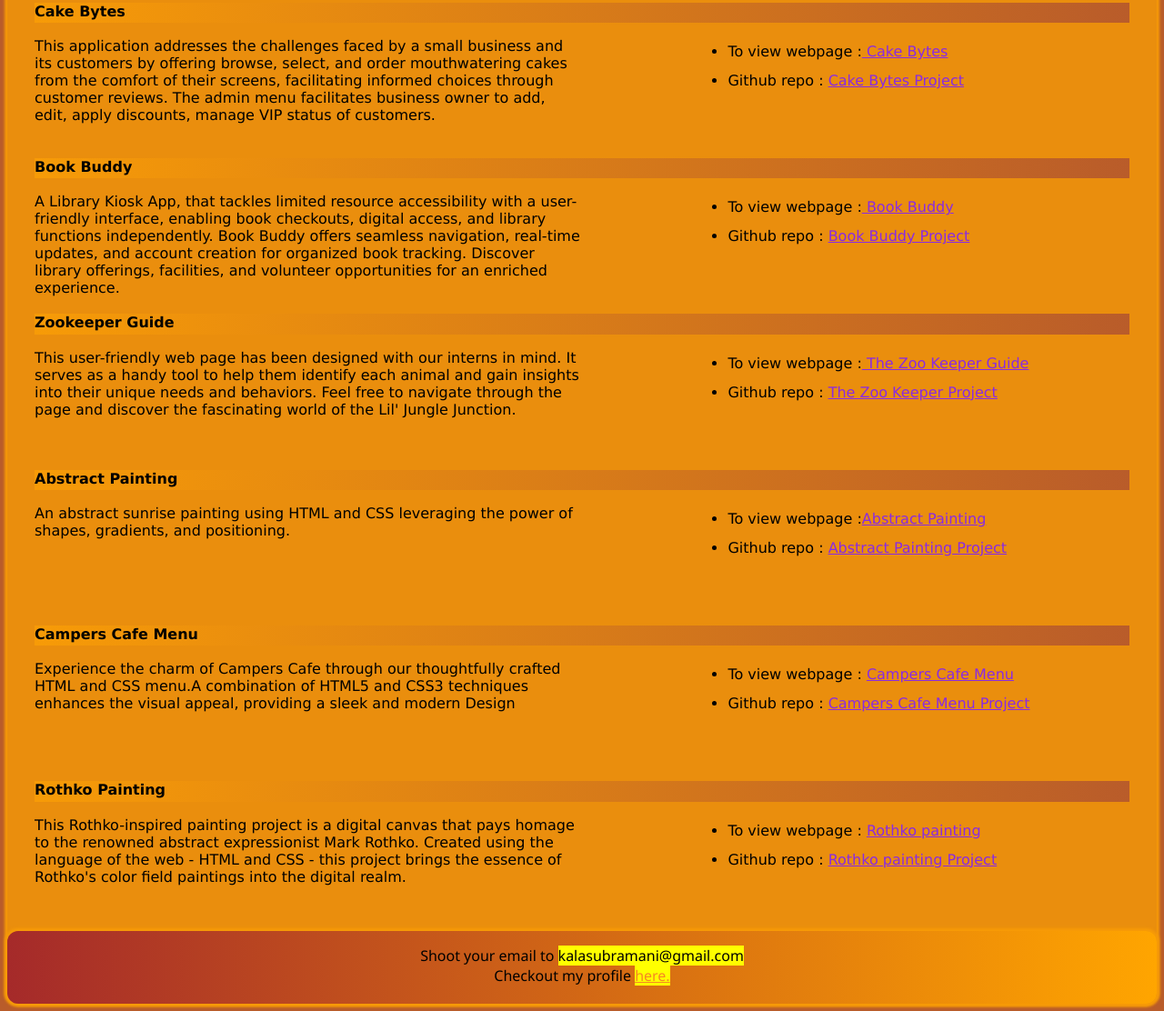
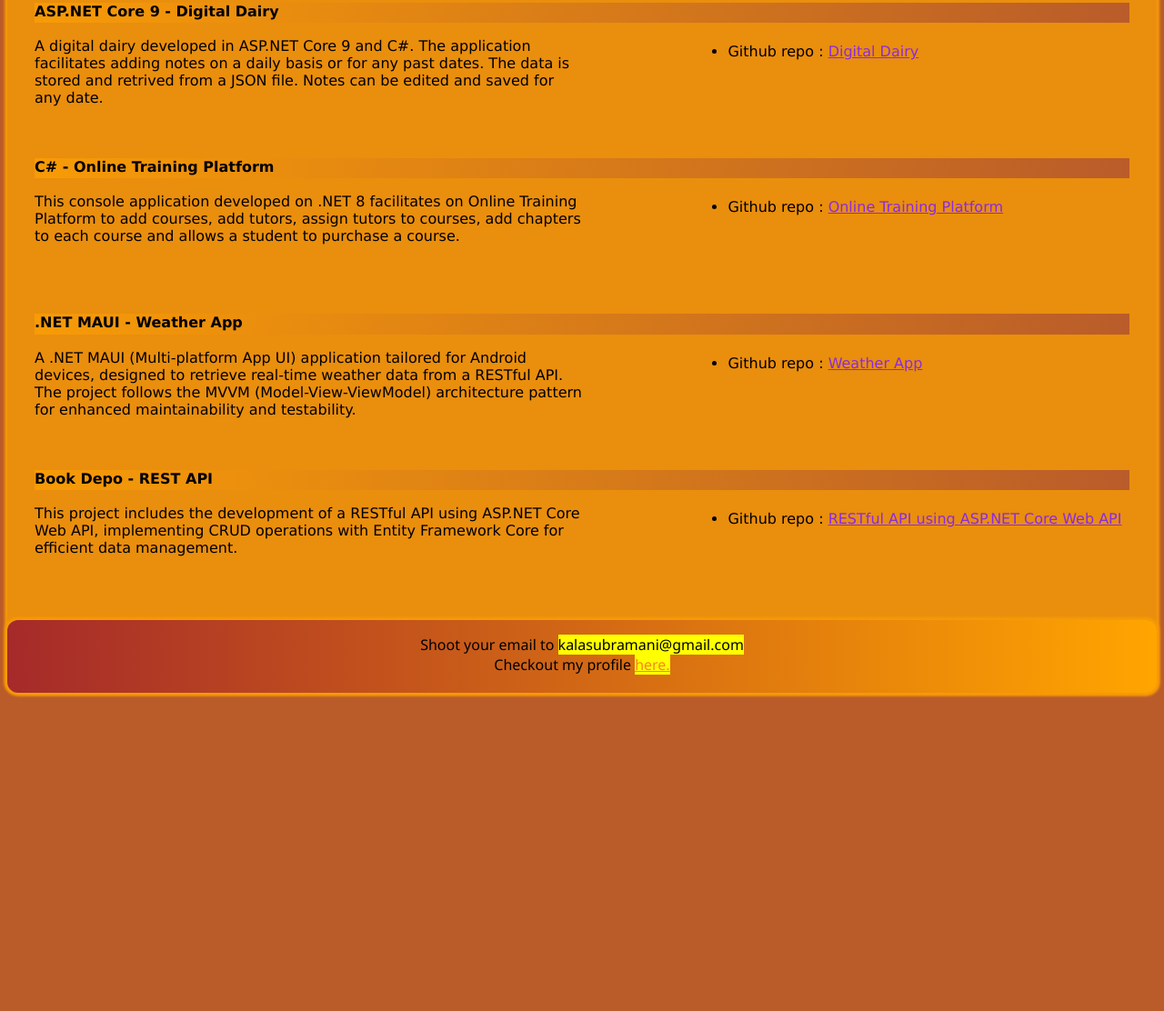
Before and after one commit to kalasubramani/Personal_Site, a plain HTML site: page portfolio.html in a window 1280 px wide. Shown: the part 464-1576 px from the top of the page at 91% size. After the commit the page ends 1234 px from the top, so only its background shows below. Drawn offline with Linux system fonts and the light colour scheme.

Commit message:
Updated index and portfolio pages with latest projects

```diff
--- a/portfolio.html
+++ b/portfolio.html
@@ -22,69 +22,6 @@
       </div>
       <!-- main content -->
       <div class="divmain">
-
-                        <!-- ASP.NET project -->
-                        <div class="projectSection">
-                          <h4 class="projectName">ASP.NET Core 9 - Digital Dairy</h4>
-                          <p class="projectDesc">
-                            A digital dairy developed in ASP.NET Core 9 and C#. The application
-                            facilitates adding notes on a daily basis or for any past dates.
-                            The data is stored and retrived from a JSON file.
-                            Notes can be edited and saved for any date.
-                          </p>
-                          <div class="projectList">
-                            <ul class="listitem">
-                              <!-- <li>
-                                To view webpage :<a
-                                  alt="RenderDeployed-CakeBytes"
-                                  target="_blank"
-                                  href=""
-                                >
-                                  Online Training Platform</a
-                                >
-                              </li> -->
-                              <li>
-                                Github repo :
-                                <a
-                                  alt="GitHubRepo-Digital Dairy"
-                                  target="_blank"
-                                  href="https://github.com/kalasubramani/DiaryEntries-ASP.NET"
-                                  >Digital Dairy</a>
-                              </li>
-                            </ul>
-                          </div>
-                        </div>
-
-                <!-- C# project -->
-                <div class="projectSection">
-                  <h4 class="projectName">C# - Online Training Platform</h4>
-                  <p class="projectDesc">
-                    This console application developed on .NET 8 facilitates on Online Training Platform to
-                    add courses, add tutors, assign tutors to courses, add chapters to
-                    each course and allows a student to purchase a course.
-                  </p>
-                  <div class="projectList">
-                    <ul class="listitem">
-                      <!-- <li>
-                        To view webpage :<a
-                          alt="RenderDeployed-CakeBytes"
-                          target="_blank"
-                          href=""
-                        >
-                          Online Training Platform</a
-                        >
-                      </li> -->
-                      <li>
-                        Github repo :
-                        <a
-                          alt="GitHubRepo-OnlineTrainingPlatform"
-                          target="_blank"
-                          href="https://github.com/kalasubramani/OnlineTrainingPlatform-CSharp.NET8"
-                          >Online Training Platform</a>
-                      </li>
-                    </ul>
-                  </div>
-                </div>
 
         <!-- Cake Bytes project -->
         <div class="projectSection">
@@ -157,135 +94,117 @@
           </div>
         </div>
 
-        <!-- zookeeper project -->
+                                <!-- ASP.NET project -->
+                                <div class="projectSection">
+                                  <h4 class="projectName">ASP.NET Core 9 - Digital Dairy</h4>
+                                  <p class="projectDesc">
+                                    A digital dairy developed in ASP.NET Core 9 and C#. The application
+                                    facilitates adding notes on a daily basis or for any past dates.
+                                    The data is stored and retrived from a JSON file.
+                                    Notes can be edited and saved for any date.
+                                  </p>
+                                  <div class="projectList">
+                                    <ul class="listitem">
+                                      <!-- <li>
+                                        To view webpage :<a
+                                          alt="RenderDeployed-CakeBytes"
+                                          target="_blank"
+                                          href=""
+                                        >
+                                          Online Training Platform</a
+                                        >
+                                      </li> -->
+                                      <li>
+                                        Github repo :
+                                        <a
+                                          alt="GitHubRepo-Digital Dairy"
+                                          target="_blank"
+                                          href="https://github.com/kalasubramani/DiaryEntries-ASP.NET"
+                                          >Digital Dairy</a>
+                                      </li>
+                                    </ul>
+                                  </div>
+                                </div>
+
+                        <!-- C# project -->
+                        <div class="projectSection">
+                          <h4 class="projectName">C# - Online Training Platform</h4>
+                          <p class="projectDesc">
+                            This console application developed on .NET 8 facilitates on Online Training Platform to
+                            add courses, add tutors, assign tutors to courses, add chapters to
+                            each course and allows a student to purchase a course.
+                          </p>
+                          <div class="projectList">
+                            <ul class="listitem">
+                              <!-- <li>
+                                To view webpage :<a
+                                  alt="RenderDeployed-CakeBytes"
+                                  target="_blank"
+                                  href=""
+                                >
+                                  Online Training Platform</a
+                                >
+                              </li> -->
+                              <li>
+                                Github repo :
+                                <a
+                                  alt="GitHubRepo-OnlineTrainingPlatform"
+                                  target="_blank"
+                                  href="https://github.com/kalasubramani/OnlineTrainingPlatform-CSharp.NET8"
+                                  >Online Training Platform</a>
+                              </li>
+                            </ul>
+                          </div>
+                        </div>
+
+
+        <!-- MAUI Weather App project-->
         <div class="projectSection">
-          <h4 class="projectName">Zookeeper Guide</h4>
+          <h4 class="projectName">.NET MAUI - Weather App</h4>
           <p class="projectDesc">
-            This user-friendly web page has been designed with our interns in
-            mind. It serves as a handy tool to help them identify each animal
-            and gain insights into their unique needs and behaviors. Feel free
-            to navigate through the page and discover the fascinating world of
-            the Lil' Jungle Junction.
+            A .NET MAUI (Multi-platform App UI) application tailored for Android devices,
+            designed to retrieve real-time weather data from a RESTful API. The project follows
+            the MVVM (Model-View-ViewModel) architecture pattern for enhanced maintainability and testability.
           </p>
           <div class="projectList">
             <ul class="listitem">
               <li>
-                To view webpage :<a
-                  alt="NetlifyDeployed-ZooKeeper"
-                  target="_blank"
-                  href="https://zoo-keeper-guide.netlify.app"
-                >
-                  The Zoo Keeper Guide</a
-                >
-              </li>
-              <li>
                 Github repo :
                 <a
-                  alt="GitHubRepo-ZooKeeperProject"
+                  alt="GitHubRepo-MAUIWeatherAppProject"
                   target="_blank"
-                  href="https://github.com/kalasubramani/TheZooKeeperGuide"
-                  >The Zoo Keeper Project</a
+                  href="https://github.com/kalasubramani/WeatherApp-MauiRESTapi/tree/main/MAUI_API_WeatherApp"
+                  >Weather App</a
                 >
               </li>
             </ul>
           </div>
         </div>
 
-        <!-- abstract painting project -->
+
+
+        <!-- MAUI  - Book Depo API   -->
         <div class="projectSection">
-          <h4 class="projectName">Abstract Painting</h4>
+          <h4 class="projectName">Book Depo - REST API</h4>
           <p class="projectDesc">
-            An abstract sunrise painting using HTML and CSS leveraging the power
-            of shapes, gradients, and positioning.
+            This project includes the development of a RESTful API using ASP.NET Core Web API,
+            implementing CRUD operations with Entity Framework Core for efficient data management.
           </p>
           <div class="projectList">
             <ul class="listitem">
               <li>
-                To view webpage :<a
-                  alt="Abstract Painting"
-                  target="_blank"
-                  href="https://abstractpainting.netlify.app"
-                  >Abstract Painting</a
-                >
-              </li>
-              <li>
                 Github repo :
                 <a
-                  alt="GitHubRepo-AbstractPainting"
+                  alt="GitHubRepo-WebAPI"
                   target="_blank"
-                  href="https://github.com/kalasubramani/AbstractPainting"
-                  >Abstract Painting Project</a
+                  href="https://github.com/kalasubramani/BookDepo.Api"
+                  >RESTful API using ASP.NET Core Web API</a
                 >
               </li>
             </ul>
           </div>
         </div>
 
-        <!-- campers cafe menu    -->
-        <div class="projectSection">
-          <h4 class="projectName">Campers Cafe Menu</h4>
-          <p class="projectDesc">
-            Experience the charm of Campers Cafe through our thoughtfully
-            crafted HTML and CSS menu.A combination of HTML5 and CSS3 techniques
-            enhances the visual appeal, providing a sleek and modern Design
-          </p>
-          <div class="projectList">
-            <ul class="listitem">
-              <li>
-                To view webpage :
-                <a
-                  alt="NetlifyDeployed-Campers Cafe Menu"
-                  target="_blank"
-                  href="https://campers-cafe-menu.netlify.app"
-                  >Campers Cafe Menu</a
-                >
-              </li>
-              <li>
-                Github repo :
-                <a
-                  alt="GitHubRepo-Campers Cafe Menu"
-                  target="_blank"
-                  href="https://github.com/kalasubramani/camper-cafe"
-                  >Campers Cafe Menu Project</a
-                >
-              </li>
-            </ul>
-          </div>
-        </div>
-
-        <!-- Rothko painting   -->
-        <div class="projectSection">
-          <h4 class="projectName">Rothko Painting</h4>
-          <p class="projectDesc">
-            This Rothko-inspired painting project is a digital canvas that pays
-            homage to the renowned abstract expressionist Mark Rothko. Created
-            using the language of the web - HTML and CSS - this project brings
-            the essence of Rothko's color field paintings into the digital
-            realm.
-          </p>
-          <div class="projectList">
-            <ul class="listitem">
-              <li>
-                To view webpage :
-                <a
-                  alt="NetlifyDeployed-Rothko painting"
-                  target="_blank"
-                  href="https://rothko-painting-abstract.netlify.app"
-                  >Rothko painting</a
-                >
-              </li>
-              <li>
-                Github repo :
-                <a
-                  alt="GitHubRepo-Rothko painting"
-                  target="_blank"
-                  href="https://github.com/kalasubramani/rothko-painting"
-                  >Rothko painting Project</a
-                >
-              </li>
-            </ul>
-          </div>
-        </div>
       </div>
     </main>
     <!-- page footer  -->
```
Also changed, not shown: index.html (+6 -9 lines).
